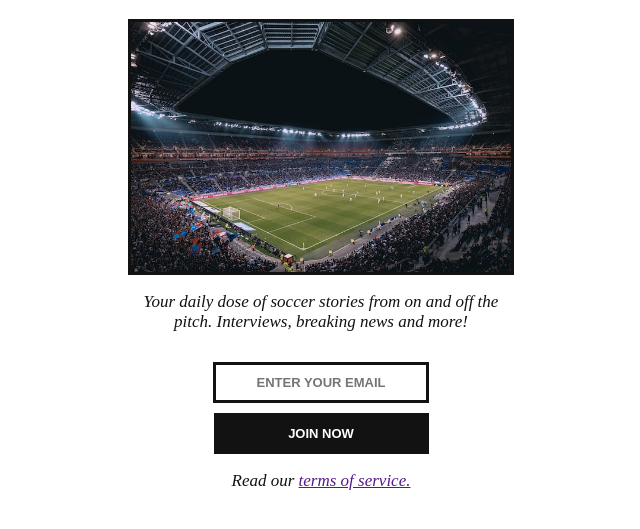
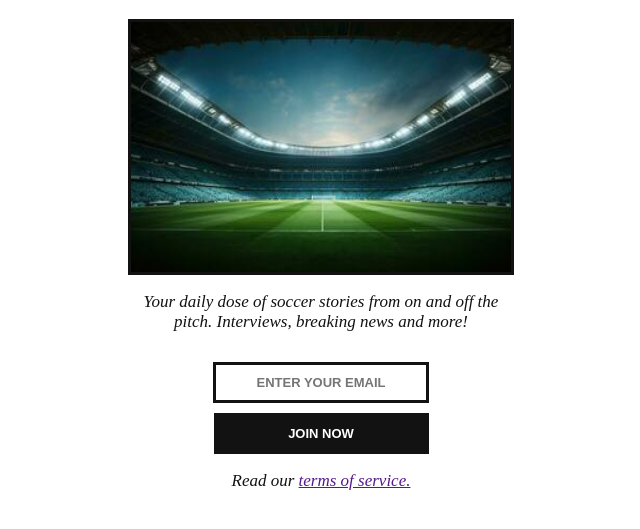
Before and after one commit to RobNawrot/The-Daily-Dribble, a plain HTML site: page index.html in a window 1280 px wide. Shown: the part 61-590 px from the top of the page, without its empty margins (319-959 px from the left). Drawn offline with Linux system fonts and the light colour scheme.

Commit message:
Background Changes
Swapped out the background with something more suitable.

```diff
--- a/index.html
+++ b/index.html
@@ -6,7 +6,7 @@
     <body>
         <h1 class="title">THE DAILY DRIBBLE</h1>
         <div>
-            <img src="stadium.jpg" class="image">
+            <img src="stadium2.jpg" class="image">
             <p class="desc">Your daily dose of soccer stories from on and off the pitch.
             Interviews,  breaking news and more!</p>
             <input class="input" placeholder="ENTER YOUR EMAIL">
```
Also changed, not shown: stadium2.jpg (added).
